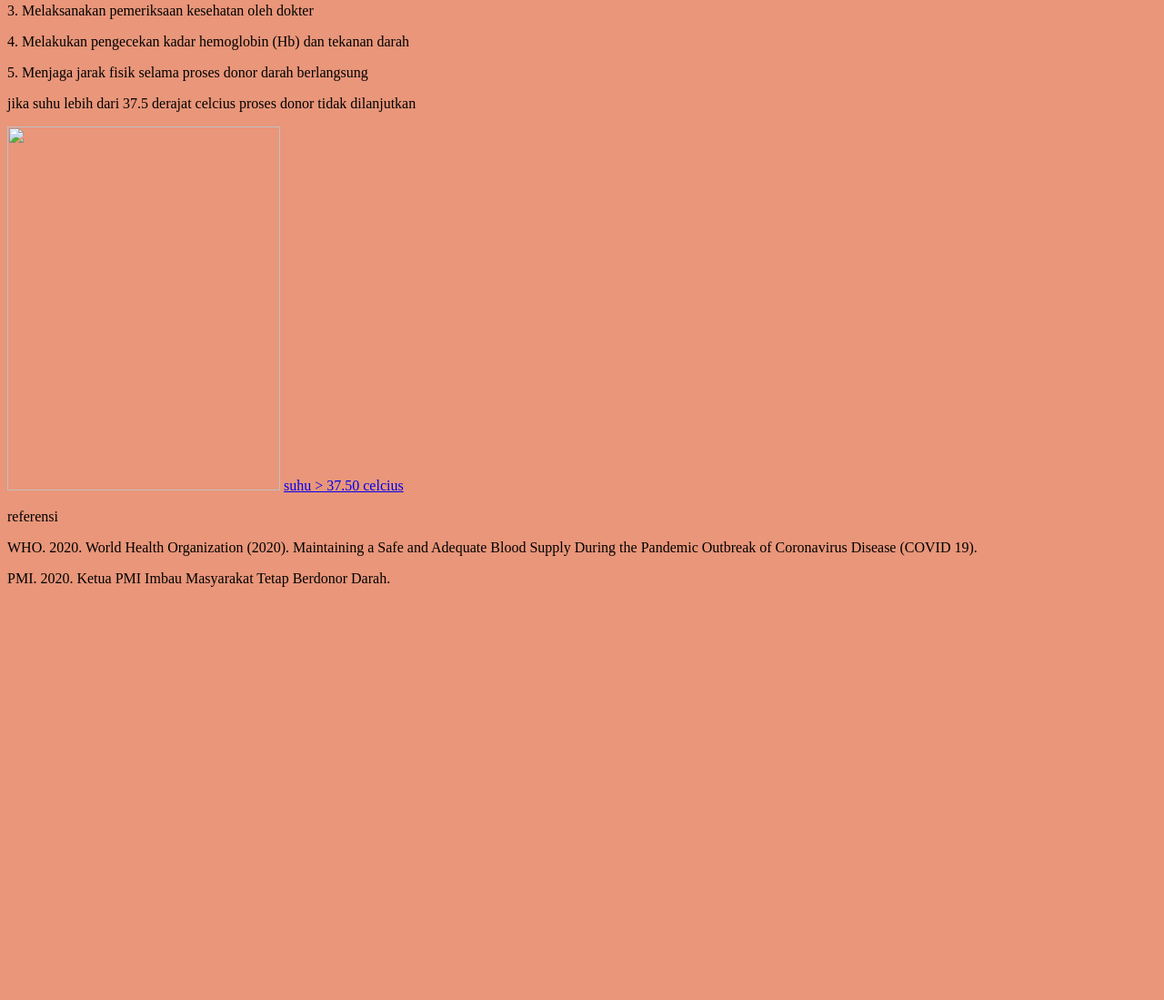
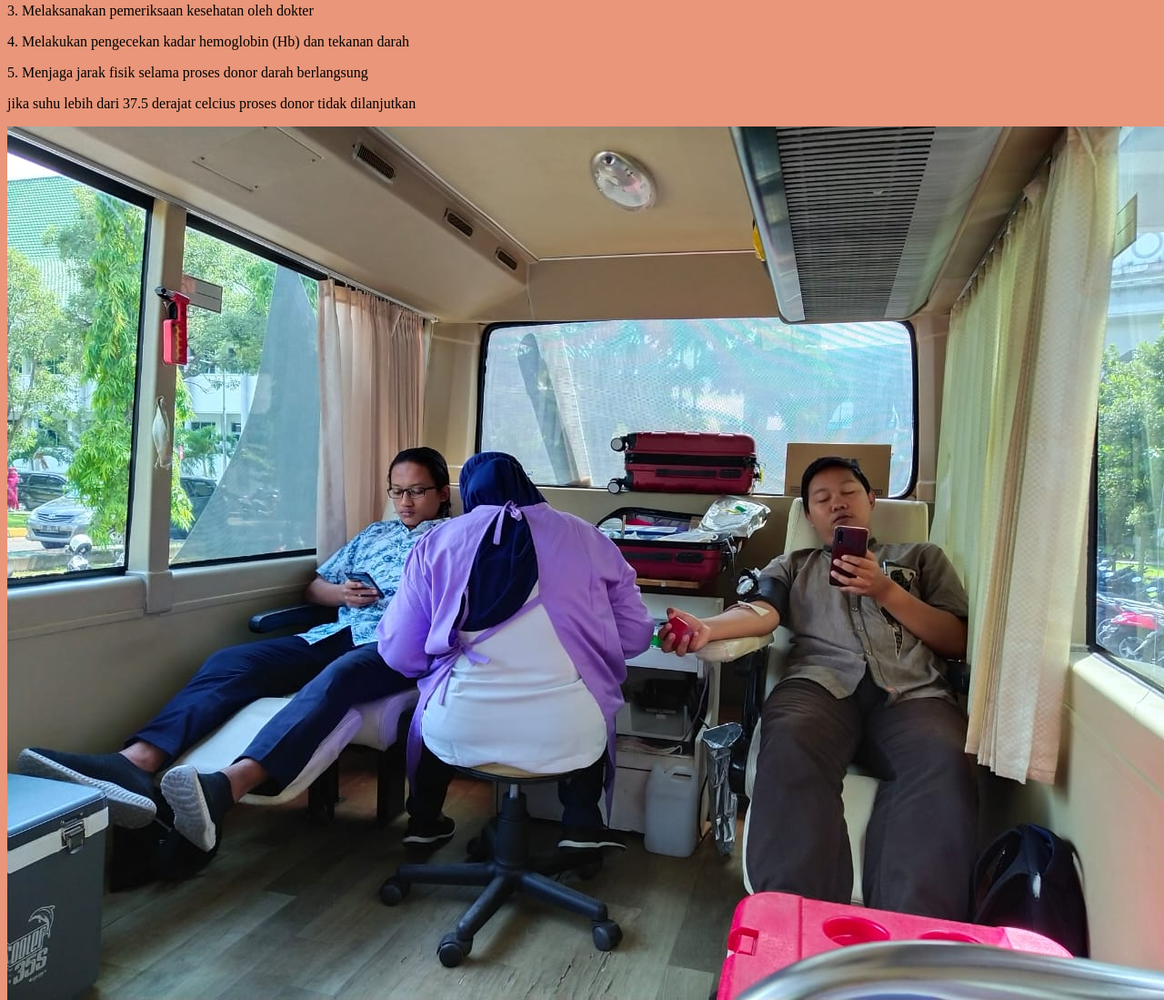
Before and after one commit to shalsabilla04/shalsabilla.io, a plain HTML site: page index.html in a window 1280 px wide. Shown: the part 934-2033 px from the top of the page at 91% size. Before the commit the page ends 1595 px from the top, so only its background shows below. Drawn offline with Linux system fonts and the light colour scheme.

Commit message:
Update index.html

```diff
--- a/index.html
+++ b/index.html
@@ -33,7 +33,7 @@
 <p>5. Menjaga jarak fisik selama proses donor darah berlangsung</p>
 <p> jika suhu lebih dari 37.5 derajat celcius proses donor tidak dilanjutkan</p>
 
-    <img src="gambar.jpg" width="300" height="400">
+    <img src=https://github.com/shalsabilla04/shalsabilla.io/blob/master/gambar.jpg.jpeg>
 
 <a href="https://lifepack.id/pcr-rapid-test/" target="_blank">suhu > 37.50 celcius</a>
   <p></p>
```
